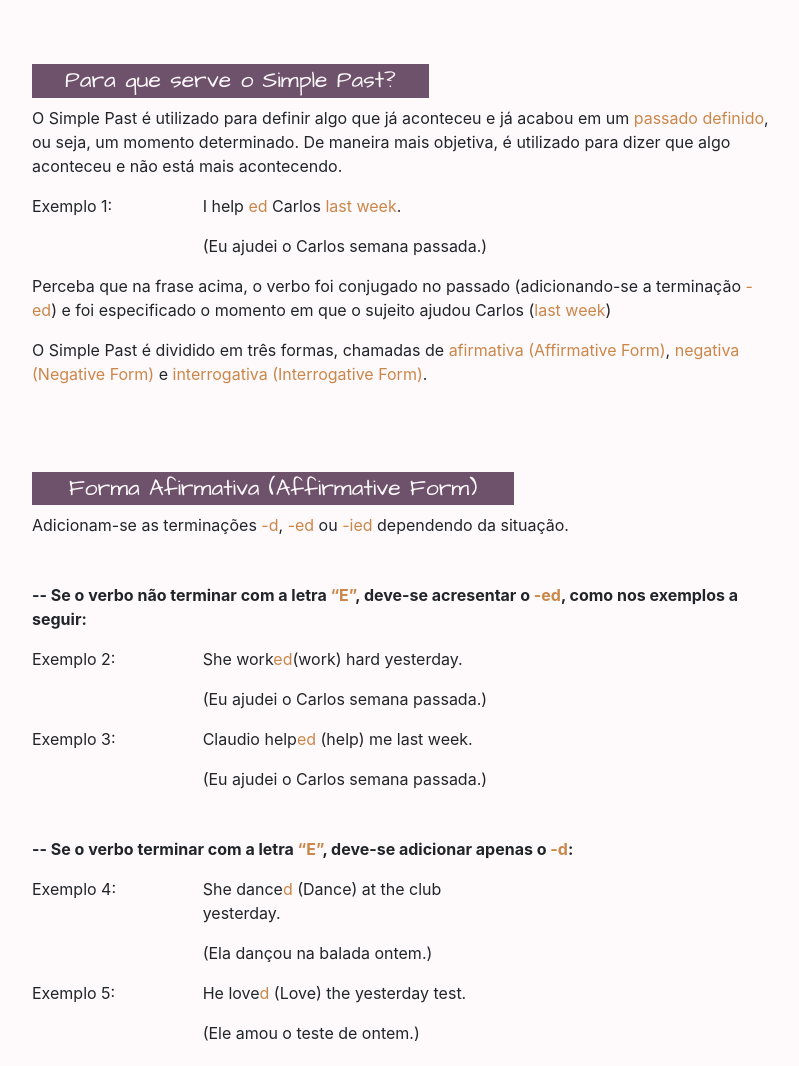
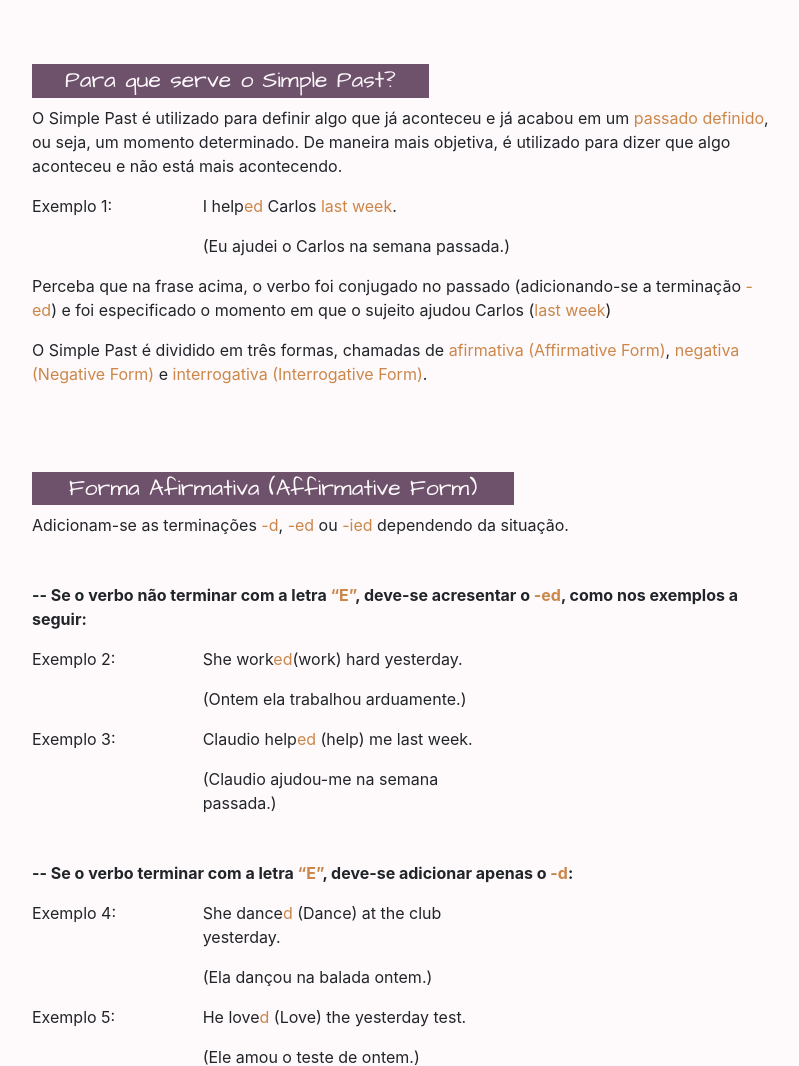
Before and after one commit to bagm4/tcc, a Django app: page /resumo/ in a window 1280 px wide. Shown: the part 281-1347 px from the top of the page, without its empty margins (111-910 px from the left). Run offline with Django 4.2, Linux system fonts and the light colour scheme; some libraries are stand-ins or nearby versions.

Commit message:
commit 48

```diff
--- a/main/templates/resumo.html
+++ b/main/templates/resumo.html
@@ -53,9 +53,9 @@
                 <p>Exemplo 1:</p>
             </div>
             <div class="col-6">
-                <p>I help <span class="destacarTexto">ed</span> Carlos <span class="destacarTexto">last week</span>.
+                <p>I help<span class="destacarTexto">ed</span> Carlos <span class="destacarTexto">last week</span>.
                 </p>
-                <p>(Eu ajudei o Carlos semana passada.)</p>
+                <p>(Eu ajudei o Carlos na semana passada.)</p>
             </div>
         </div>
 
@@ -108,7 +108,7 @@
             </div>
             <div class="col-4">
                 <p>She work<span class="destacarTexto">ed</span>(work) hard yesterday.</p>
-                <p>(Eu ajudei o Carlos semana passada.)</p>
+                <p>(Ontem ela trabalhou arduamente.)</p>
             </div>
         </div>
 
@@ -118,7 +118,7 @@
             </div>
             <div class="col-4">
                 <p> Claudio help<span class="destacarTexto">ed</span> (help) me last week.</p>
-                <p>(Eu ajudei o Carlos semana passada.)</p>
+                <p>(Claudio ajudou-me na semana passada.)</p>
             </div>
         </div>
 
```
Also changed, not shown: db.sqlite3.
